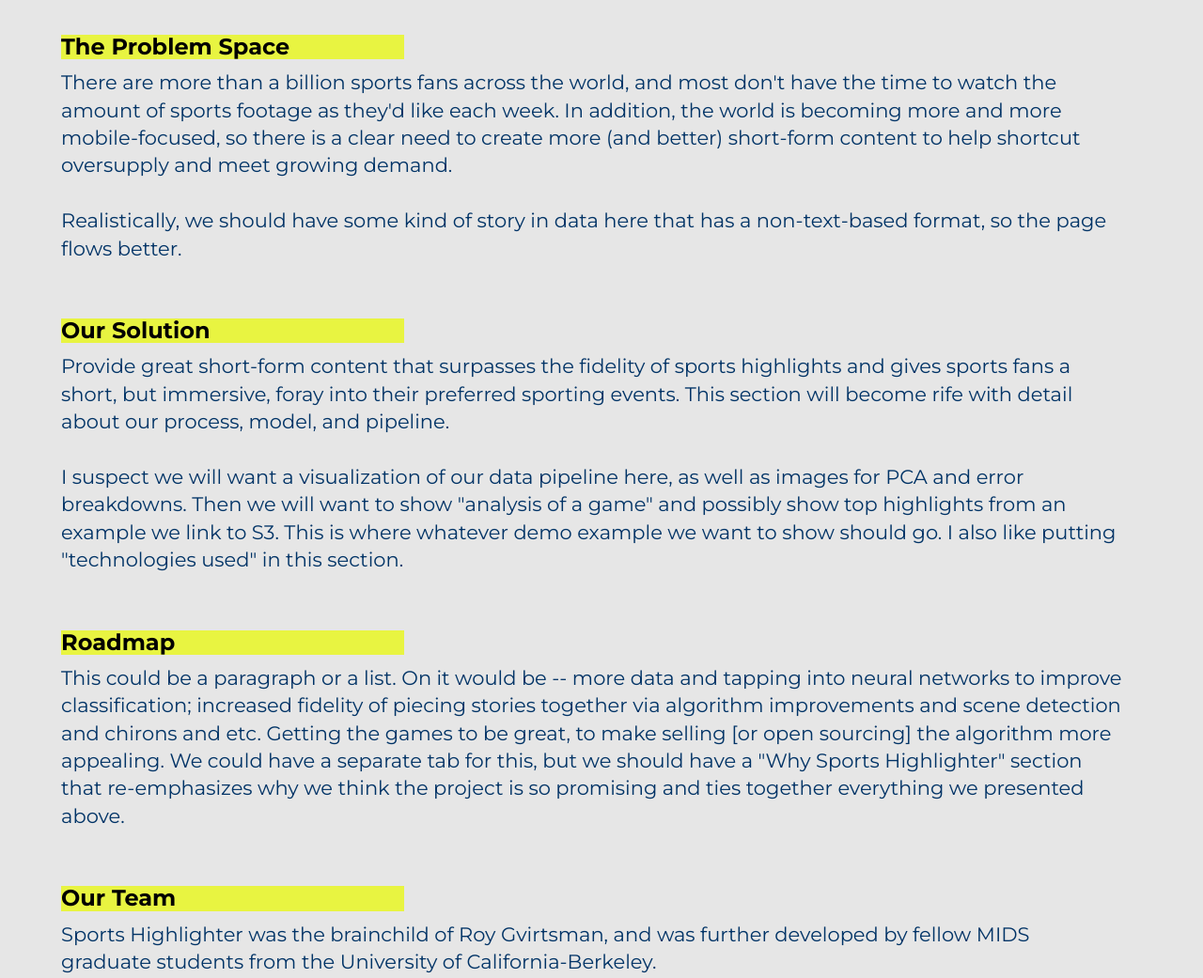
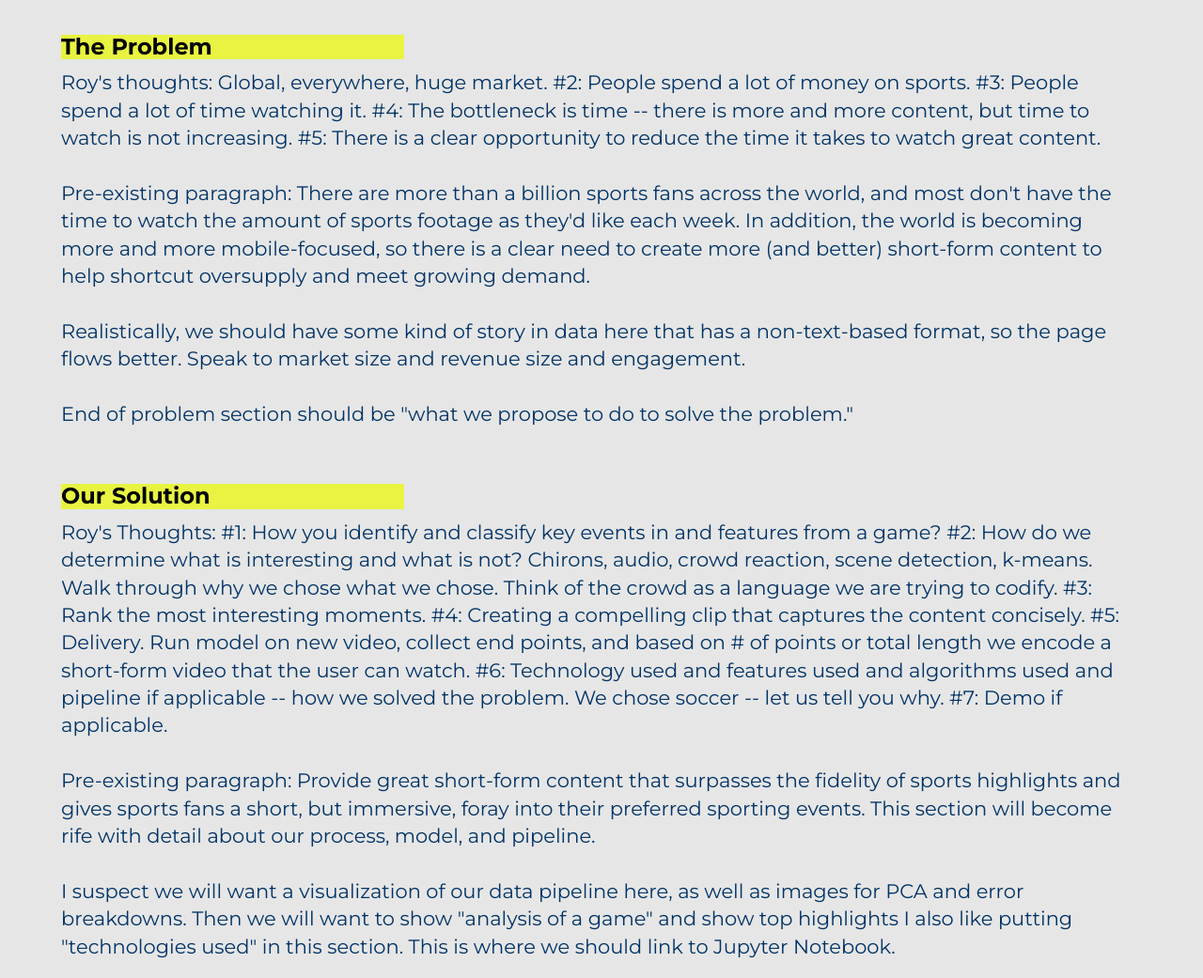
Before and after one commit to roygv/gameSummarier, a plain HTML site: page capstone_website/index.html in a window 1280 px wide. Shown: the part 550-1591 px from the top of the page at 94% size. Drawn offline with Linux system fonts and the light colour scheme.

Commit message:
Team notes for final presentation and website.

```diff
--- a/capstone_website/index.html
+++ b/capstone_website/index.html
@@ -66,8 +66,8 @@
 
       <div id="Problem"
       <div class="row featurette">
-          <h3 class="featurette-heading">The Problem Space</h3>
-          <p class="lead">There are more than a billion sports fans across the world, and most don't have the time to watch the amount of sports footage as they'd like each week. In addition, the world is becoming more and more mobile-focused, so there is a clear need to create more (and better) short-form content to help shortcut oversupply and meet growing demand.<br></br>Realistically, we should have some kind of story in data here that has a non-text-based format, so the page flows better.</p>
+          <h3 class="featurette-heading">The Problem</h3>
+          <p class="lead">Roy's thoughts: Global, everywhere, huge market. #2: People spend a lot of money on sports. #3: People spend a lot of time watching it. #4: The bottleneck is time -- there is more and more content, but time to watch is not increasing. #5: There is a clear opportunity to reduce the time it takes to watch great content.<br></br>Pre-existing paragraph: There are more than a billion sports fans across the world, and most don't have the time to watch the amount of sports footage as they'd like each week. In addition, the world is becoming more and more mobile-focused, so there is a clear need to create more (and better) short-form content to help shortcut oversupply and meet growing demand.<br></br>Realistically, we should have some kind of story in data here that has a non-text-based format, so the page flows better. Speak to market size and revenue size and engagement.<br></br>End of problem section should be "what we propose to do to solve the problem."</p>
         </div>
       </div>
     </div>
@@ -77,7 +77,7 @@
       <div id="Solution"
       <div class="row featurette">
           <h3 class="featurette-heading">Our Solution</h3>
-          <p class="lead">Provide great short-form content that surpasses the fidelity of sports highlights and gives sports fans a short, but immersive, foray into their preferred sporting events. This section will become rife with detail about our process, model, and pipeline.<br></br>I suspect we will want a visualization of our data pipeline here, as well as images for PCA and error breakdowns. Then we will want to show "analysis of a game" and possibly show top highlights from an example we link to S3. This is where whatever demo example we want to show should go. I also like putting "technologies used" in this section.</p>
+          <p class="lead">Roy's Thoughts: #1: How you identify and classify key events in and features from a game? #2: How do we determine what is interesting and what is not? Chirons, audio, crowd reaction, scene detection, k-means. Walk through why we chose what we chose. Think of the crowd as a language we are trying to codify. #3: Rank the most interesting moments. #4: Creating a compelling clip that captures the content concisely. #5: Delivery. Run model on new video, collect end points, and based on # of points or total length we encode a short-form video that the user can watch. #6: Technology used and features used and algorithms used and pipeline if applicable -- how we solved the problem. We chose soccer -- let us tell you why. #7: Demo if applicable.<br></br>Pre-existing paragraph: Provide great short-form content that surpasses the fidelity of sports highlights and gives sports fans a short, but immersive, foray into their preferred sporting events. This section will become rife with detail about our process, model, and pipeline.<br></br>I suspect we will want a visualization of our data pipeline here, as well as images for PCA and error breakdowns. Then we will want to show "analysis of a game" and show top highlights I also like putting "technologies used" in this section. This is where we should link to Jupyter Notebook.</p>
         </div>
       </div>
     <div class="container marketing">
@@ -86,7 +86,7 @@
       <div id="Roadmap"
       <div class="row featurette">
           <h3 class="featurette-heading">Roadmap</h3>
-          <p class="lead">This could be a paragraph or a list. On it would be -- more data and tapping into neural networks to improve classification; increased fidelity of piecing stories together via algorithm improvements and scene detection and chirons and etc. Getting the games to be great, to make selling [or open sourcing] the algorithm more appealing. We could have a separate tab for this, but we should have a "Why Sports Highlighter" section that re-emphasizes why we think the project is so promising and ties together everything we presented above.</p>
+          <p class="lead">Roy's Thoughts: #1: Delivery mechanism. Best on PVR or "on the box" or used by the owner of the content server. Perhaps a subscription service, or a benefit for a paid service. #2: Algorithm improvements. #3: Tailor clips to the time the user has available. Get more data. #4 Re-emphasize the value of the algorithm and close with compelling outro for the project.<br></br>This could be a paragraph or a list. On it would be -- more data and tapping into neural networks to improve classification; increased fidelity of piecing stories together via algorithm improvements and scene detection and chirons and etc. Getting the games to be great, to make selling [or open sourcing] the algorithm more appealing. We could have a separate tab for this, but we should have a "Why Sports Highlighter" section that re-emphasizes why we think the project is so promising and ties together everything we presented above.</p>
         </div>
       </div>
     <div class="container marketing">
```
